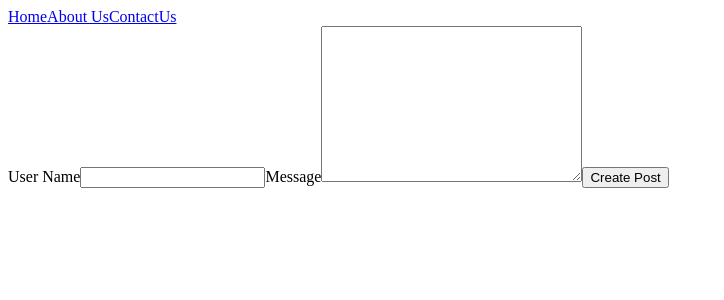
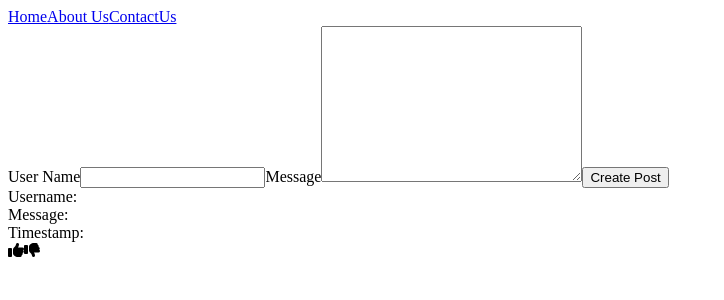
Before and after one commit to varNum462/SocFeedProj, a React (Create React App) app: page / in a window 1280 px wide. Shown: the top 300 px of the page, without its empty margins (0-724 px from the left). Built offline with nearby package versions, Linux system fonts and the light colour scheme.

Commit message:
Added fontawesome link to index for like/dislike icons, finished basic html framework within component pages.

```diff
--- a/package.json
+++ b/package.json
@@ -3,6 +3,11 @@
   "version": "0.1.0",
   "private": true,
   "dependencies": {
+    "@fortawesome/fontawesome-svg-core": "^6.1.1",
+    "@fortawesome/free-regular-svg-icons": "^6.1.1",
+    "@fortawesome/free-solid-svg-icons": "^6.1.1",
+    "@fortawesome/react-fontawesome": "^0.1.18",
+    "@react-icons/all-files": "^4.1.0",
     "@testing-library/jest-dom": "^5.16.2",
     "@testing-library/react": "^12.1.4",
     "@testing-library/user-event": "^13.5.0",
--- a/public/index.html
+++ b/public/index.html
@@ -25,6 +25,7 @@
       Learn how to configure a non-root public URL by running `npm run build`.
     -->
     <title>React App</title>
+
   </head>
   <body>
     <noscript>You need to enable JavaScript to run this app.</noscript>
@@ -39,5 +40,6 @@
       To begin the development, run `npm start` or `yarn start`.
       To create a production bundle, use `npm run build` or `yarn build`.
     -->
+    <script src="https://kit.fontawesome.com/e3565daeab.js" crossorigin="anonymous"></script>
   </body>
 </html>
--- a/src/App.jsx
+++ b/src/App.jsx
@@ -1,5 +1,6 @@
 import React, { useState } from 'react';
 import CreatePost from './Components/CreatePost/CreatePost';
+import DisplayPost from './Components/DisplayPost/DisplayPost';
 import NavBar from './Components/Nav/NavBar';
 
 
@@ -11,6 +12,7 @@ function App() {
     <div>
       <NavBar navProps={navButtons} />
       <CreatePost />
+      <DisplayPost />
     </div>
   );
 }
--- a/src/Components/DisplayPost/DisplayPost.jsx
+++ b/src/Components/DisplayPost/DisplayPost.jsx
@@ -0,0 +1,10 @@
+import Post from "../Post/Post";
+const DisplayPost = (props) => {
+    return (
+        <div>
+            <Post />
+        </div>
+     );
+}
+
+export default DisplayPost;
--- a/src/Components/Post/Post.jsx
+++ b/src/Components/Post/Post.jsx
@@ -0,0 +1,16 @@
+
+const Post = (props) => {
+    return (
+        <div>
+            <div>Username:</div>
+            <div>Message:</div>
+            <div>Timestamp:</div>
+            <div>
+            <i class="fas fa-thumbs-up"></i>
+            <i class="fas fa-thumbs-down"></i>
+            </div>
+        </div>
+     );
+}
+
+export default Post;
```
Also changed, not shown: 1 other file (tests, documents, lock files or other folders).
